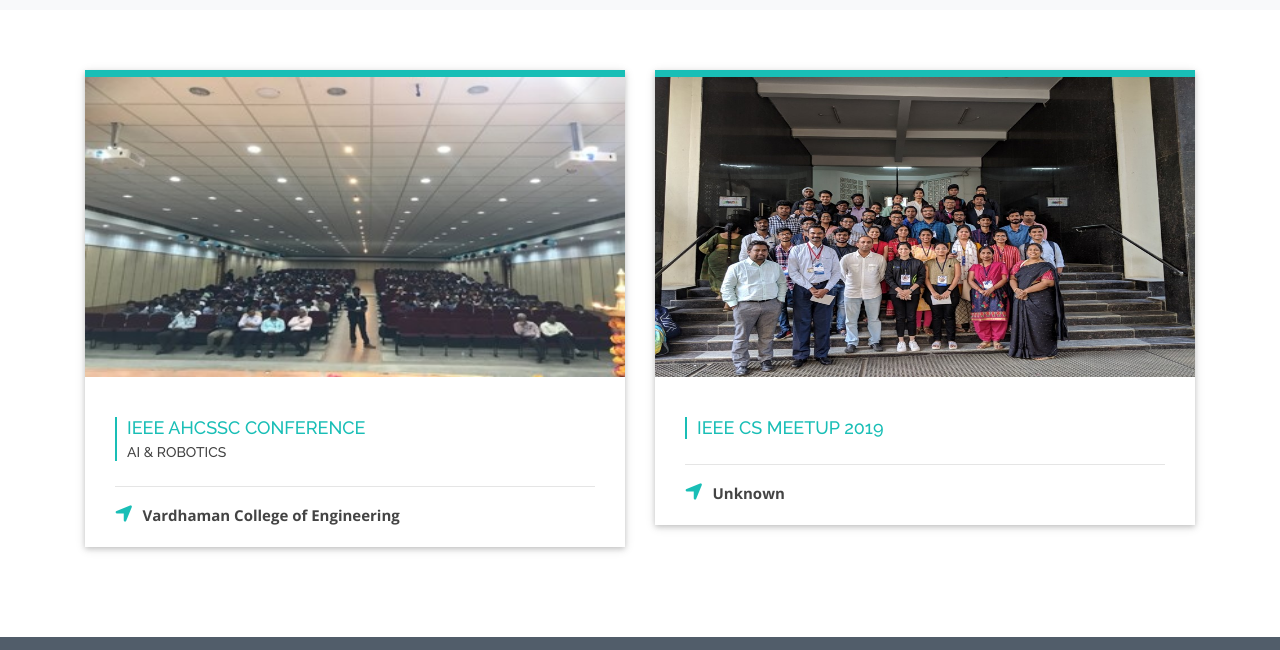
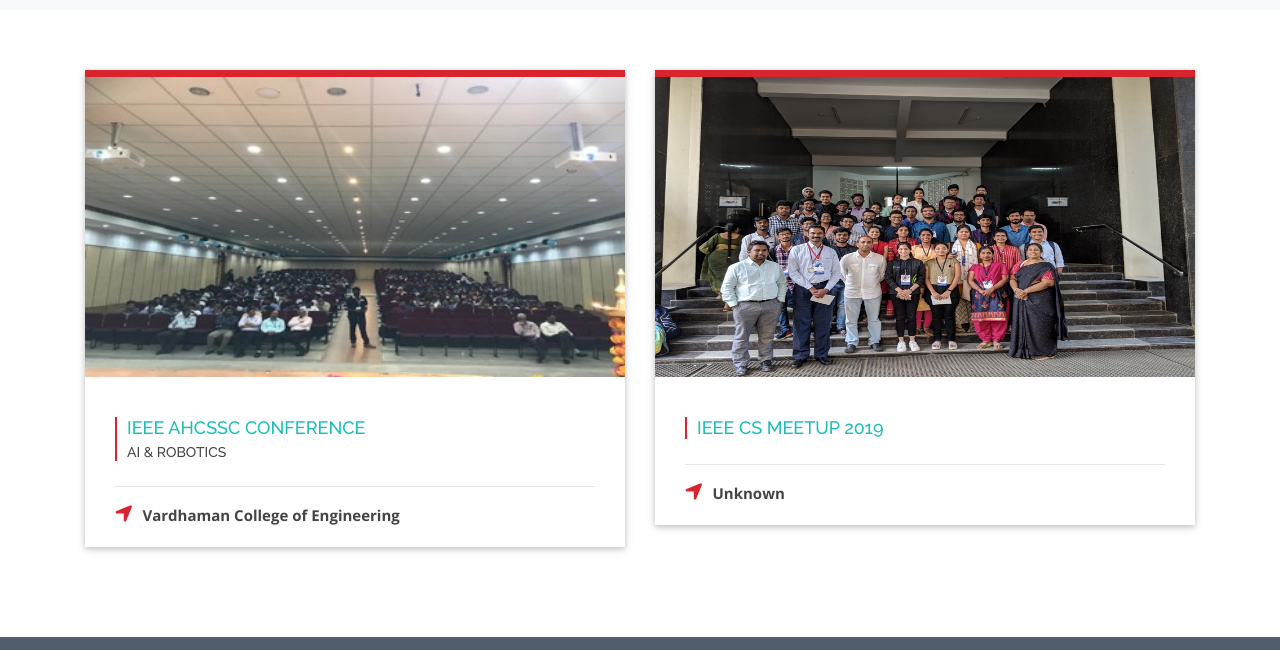
Before and after one commit to Akash-Rao-Mallareddy-Projects/REJOLT, a plain HTML site: page gallery.html in a window 1280 px wide. Shown: the part 150-800 px from the top of the page. Drawn offline with nearby package versions, Linux system fonts and the light colour scheme.

Commit message:
Update style.css

```diff
--- a/assets/css/style.css
+++ b/assets/css/style.css
@@ -1188,7 +1188,7 @@ parallax
   box-shadow: 0 2px 5px 0 rgba(0, 0, 0, 0.16), 0 2px 10px 0 rgba(0, 0, 0, 0.12);
   display: block;
   background-color: #fff;
-  border-top: 7px solid #19beb6;
+  border-top: 7px solid #d9232d;
   width: 100%;
   margin-bottom: 30px;
 }
@@ -1235,7 +1235,7 @@ parallax
 
 .title {
   padding: 0 0 0 5px;
-  border-left: 2px solid #19beb6;
+  border-left: 2px solid #d9232d;
   margin: 25px 0px;
 }
 .title h3 {
@@ -1252,7 +1252,7 @@ parallax
   padding-right: 0px;
 }
 .location i {
-  color:#19beb6;
+  color: #d9232d;
   font-size: 20px;
 
    }
```
